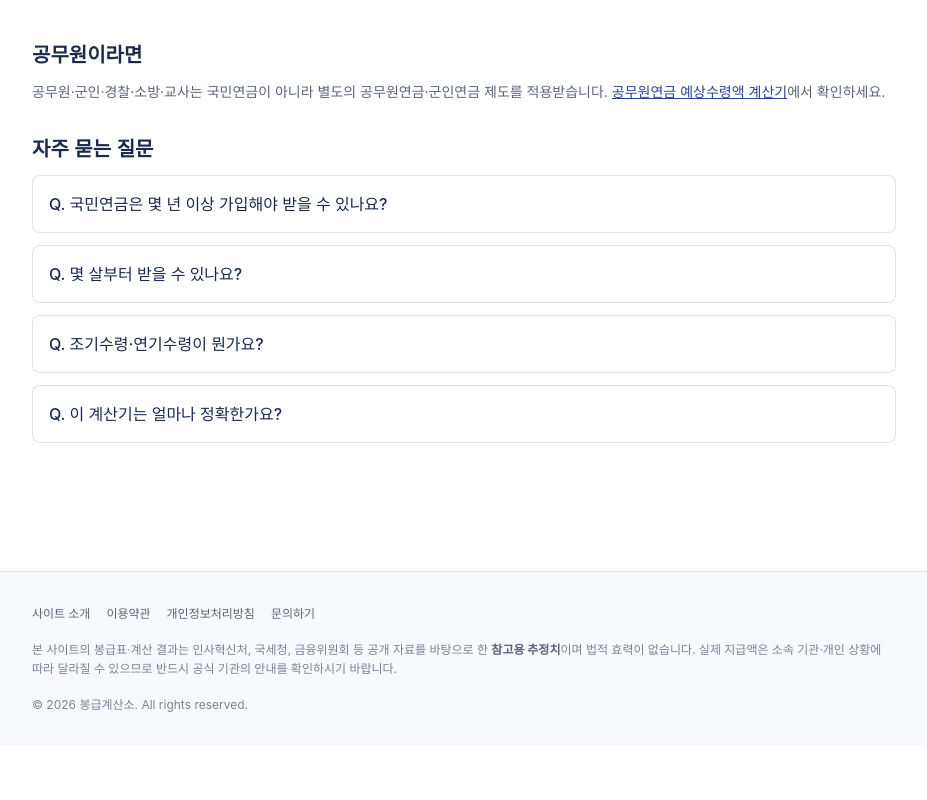
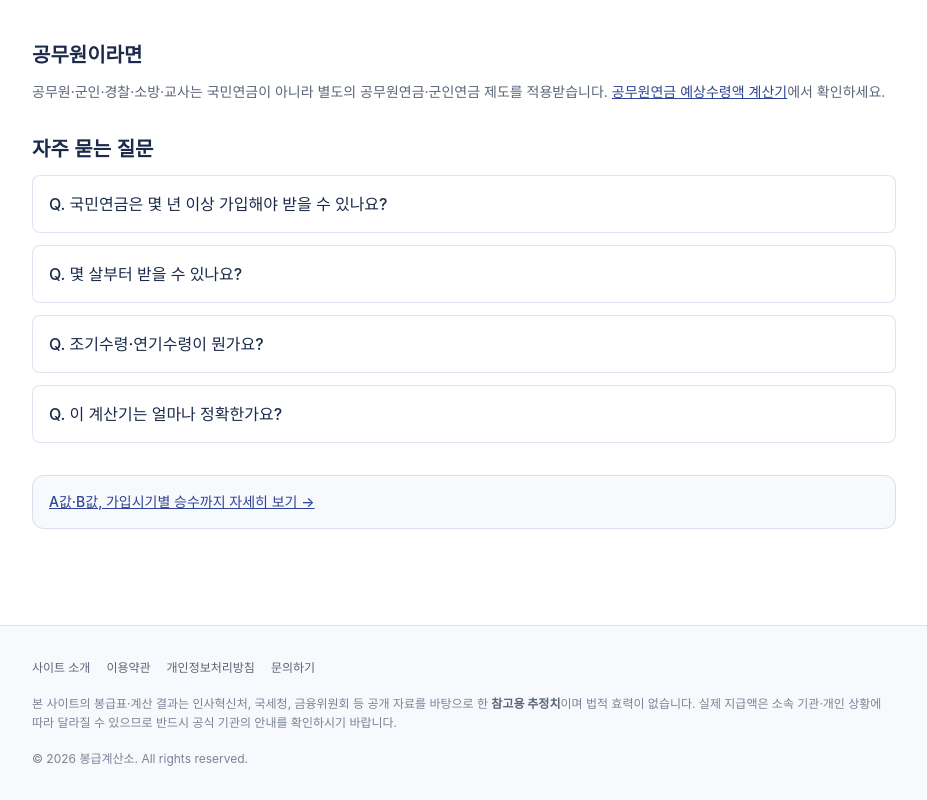
Before and after one commit to parkdane/pay-calc, a Next.js app: page /calc/national-pension in a window 1280 px wide. Shown: the part 1036-1836 px from the top of the page, without its empty margins (176-1103 px from the left). Before the commit the page ends 1782 px from the top, so only its background shows below. Built offline with nearby package versions, Linux system fonts and the light colour scheme; a web font is replaced by a local one.

Commit message:
국민연금 계산기에서 가이드로 가는 역링크 추가

```diff
--- a/app/calc/national-pension/page.tsx
+++ b/app/calc/national-pension/page.tsx
@@ -65,6 +65,12 @@ export default function Page() {
 
       <Faq items={FAQ} />
       <FaqJsonLd items={FAQ} />
+
+      <div className="rounded-xl border border-[rgba(46,68,148,0.14)] bg-[rgba(46,68,148,0.03)] p-4 text-sm">
+        <Link href="/guide/national-pension-guide" className="font-medium text-[#2E4494] underline">
+          A값·B값, 가입시기별 승수까지 자세히 보기 →
+        </Link>
+      </div>
     </div>
   );
 }
```
